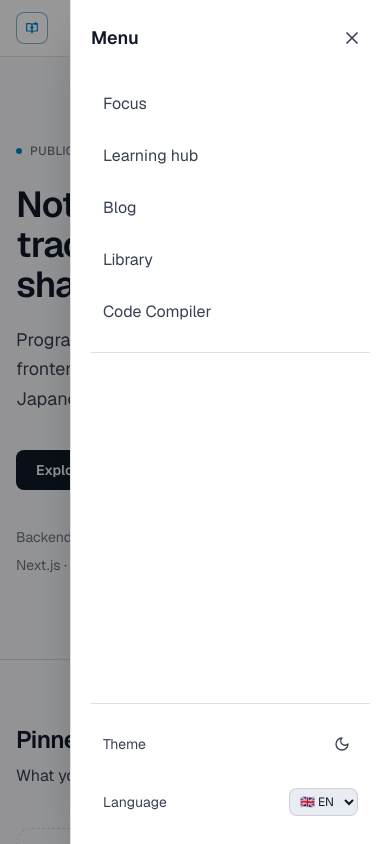
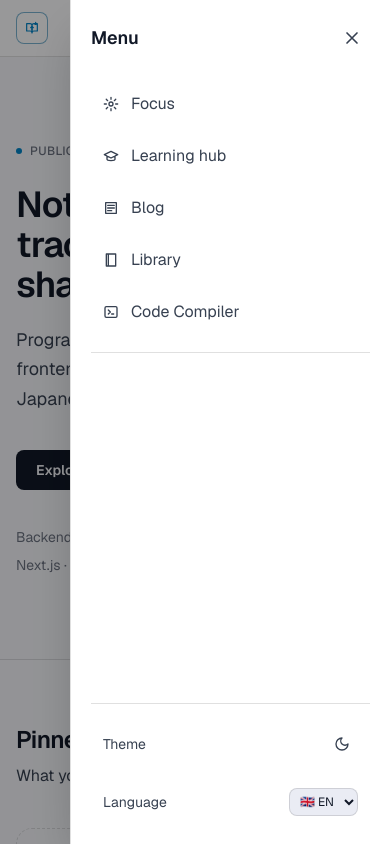
Before and after one commit to rznmgr630/learnwithrajan, a Next.js app: page / in a window 390 px wide. Both pictures are taken after a click on the button "Menu". Shown: the top 844 px of the page. Built offline with nearby package versions, Linux system fonts and the light colour scheme.

Commit message:
feat: add icons to mobile navigation

```diff
--- a/components/SiteHeader.tsx
+++ b/components/SiteHeader.tsx
@@ -119,11 +119,11 @@ function SettingsMenu() {
               <aside className="absolute inset-y-0 right-0 flex w-80 max-w-[86vw] flex-col overflow-y-auto border-l border-[var(--border)] bg-[var(--surface)] p-5 shadow-2xl">
                 <div className="mb-6 flex items-center justify-between"><span className="text-lg font-semibold text-[var(--text)]">Menu</span><button type="button" onClick={() => setIsOpen(false)} aria-label="Close menu" className="grid h-9 w-9 place-items-center rounded-lg text-[var(--muted)] hover:bg-[var(--elevated)] hover:text-[var(--text)]"><svg aria-hidden="true" viewBox="0 0 24 24" className="h-5 w-5 fill-none stroke-current" strokeWidth="2" strokeLinecap="round"><path d="m6 6 12 12M18 6 6 18" /></svg></button></div>
                 <nav className="space-y-1 border-b border-[var(--border)] pb-4">
-                  <Link href="/focus" onClick={() => setIsOpen(false)} className="block rounded-lg px-3 py-3 text-[var(--muted)] hover:bg-[var(--elevated)] hover:text-[var(--text)]">Focus</Link>
-                  <Link href="/learn" onClick={() => setIsOpen(false)} className="block rounded-lg px-3 py-3 text-[var(--muted)] hover:bg-[var(--elevated)] hover:text-[var(--text)]">{t("nav.learningHub")}</Link>
-                  <Link href="/blog" onClick={() => setIsOpen(false)} className="block rounded-lg px-3 py-3 text-[var(--muted)] hover:bg-[var(--elevated)] hover:text-[var(--text)]">{t("nav.blog")}</Link>
-                  <Link href="/library" onClick={() => setIsOpen(false)} className="block rounded-lg px-3 py-3 text-[var(--muted)] hover:bg-[var(--elevated)] hover:text-[var(--text)]">{t("nav.library")}</Link>
-                  <Link href="/learn/compiler" onClick={() => setIsOpen(false)} className="block rounded-lg px-3 py-3 text-[var(--muted)] hover:bg-[var(--elevated)] hover:text-[var(--text)]">Code Compiler</Link>
+                  <Link href="/focus" onClick={() => setIsOpen(false)} className="flex items-center gap-3 rounded-lg px-3 py-3 text-[var(--muted)] hover:bg-[var(--elevated)] hover:text-[var(--text)]"><svg aria-hidden="true" viewBox="0 0 24 24" className="h-4 w-4 fill-none stroke-current" strokeWidth="2" strokeLinecap="round" strokeLinejoin="round"><circle cx="12" cy="12" r="3" /><path d="M12 2v3m0 14v3M2 12h3m14 0h3M4.9 4.9 7 7m10 10 2.1 2.1M19.1 4.9 17 7M7 17l-2.1 2.1" /></svg>Focus</Link>
+                  <Link href="/learn" onClick={() => setIsOpen(false)} className="flex items-center gap-3 rounded-lg px-3 py-3 text-[var(--muted)] hover:bg-[var(--elevated)] hover:text-[var(--text)]"><svg aria-hidden="true" viewBox="0 0 24 24" className="h-4 w-4 fill-none stroke-current" strokeWidth="2" strokeLinecap="round" strokeLinejoin="round"><path d="M2 10l10-5 10 5-10 5-10-5Zm4 2v5c0 2.5 12 2.5 12 0v-5" /></svg>{t("nav.learningHub")}</Link>
+                  <Link href="/blog" onClick={() => setIsOpen(false)} className="flex items-center gap-3 rounded-lg px-3 py-3 text-[var(--muted)] hover:bg-[var(--elevated)] hover:text-[var(--text)]"><svg aria-hidden="true" viewBox="0 0 24 24" className="h-4 w-4 fill-none stroke-current" strokeWidth="2" strokeLinecap="round" strokeLinejoin="round"><path d="M4 4h16v16H4zM7 8h10M7 12h10M7 16h6" /></svg>{t("nav.blog")}</Link>
+                  <Link href="/library" onClick={() => setIsOpen(false)} className="flex items-center gap-3 rounded-lg px-3 py-3 text-[var(--muted)] hover:bg-[var(--elevated)] hover:text-[var(--text)]"><svg aria-hidden="true" viewBox="0 0 24 24" className="h-4 w-4 fill-none stroke-current" strokeWidth="2" strokeLinecap="round" strokeLinejoin="round"><path d="M5 3h14v18H5zM8 3v18" /></svg>{t("nav.library")}</Link>
+                  <Link href="/learn/compiler" onClick={() => setIsOpen(false)} className="flex items-center gap-3 rounded-lg px-3 py-3 text-[var(--muted)] hover:bg-[var(--elevated)] hover:text-[var(--text)]"><svg aria-hidden="true" viewBox="0 0 24 24" className="h-4 w-4 fill-none stroke-current" strokeWidth="2" strokeLinecap="round" strokeLinejoin="round"><path d="m8 9 3 3-3 3M13 15h3" /><rect x="3" y="4" width="18" height="16" rx="2" /></svg>Code Compiler</Link>
                 </nav>
                 <div className="mt-auto space-y-3 border-t border-[var(--border)] pt-4"><div className="flex items-center justify-between px-3 py-2 text-sm text-[var(--muted)]"><span>Theme</span><ThemeToggle /></div><div className="flex items-center justify-between px-3 py-2 text-sm text-[var(--muted)]"><span>Language</span><LanguageSwitcher compact /></div></div>
               </aside>
```
